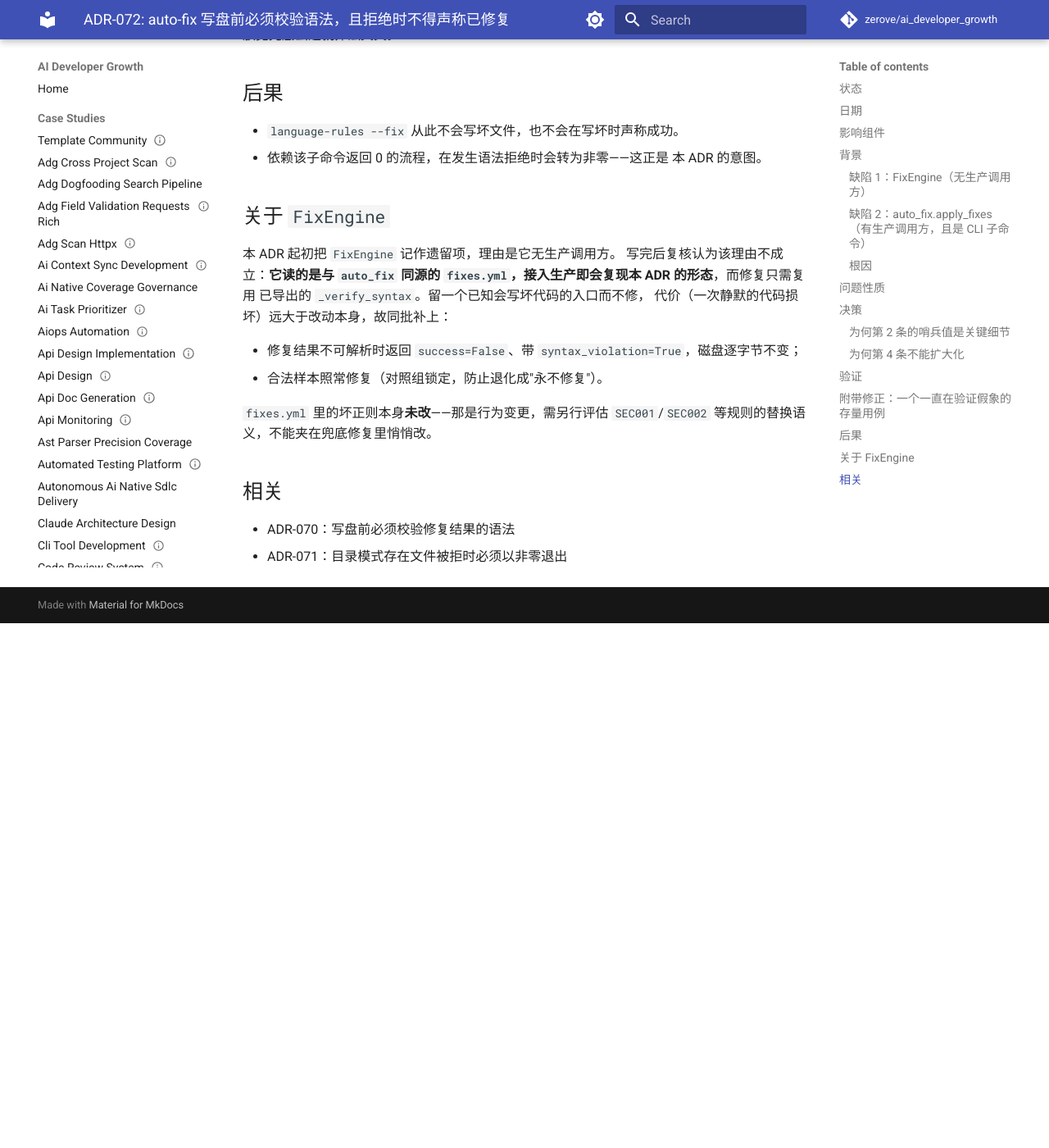
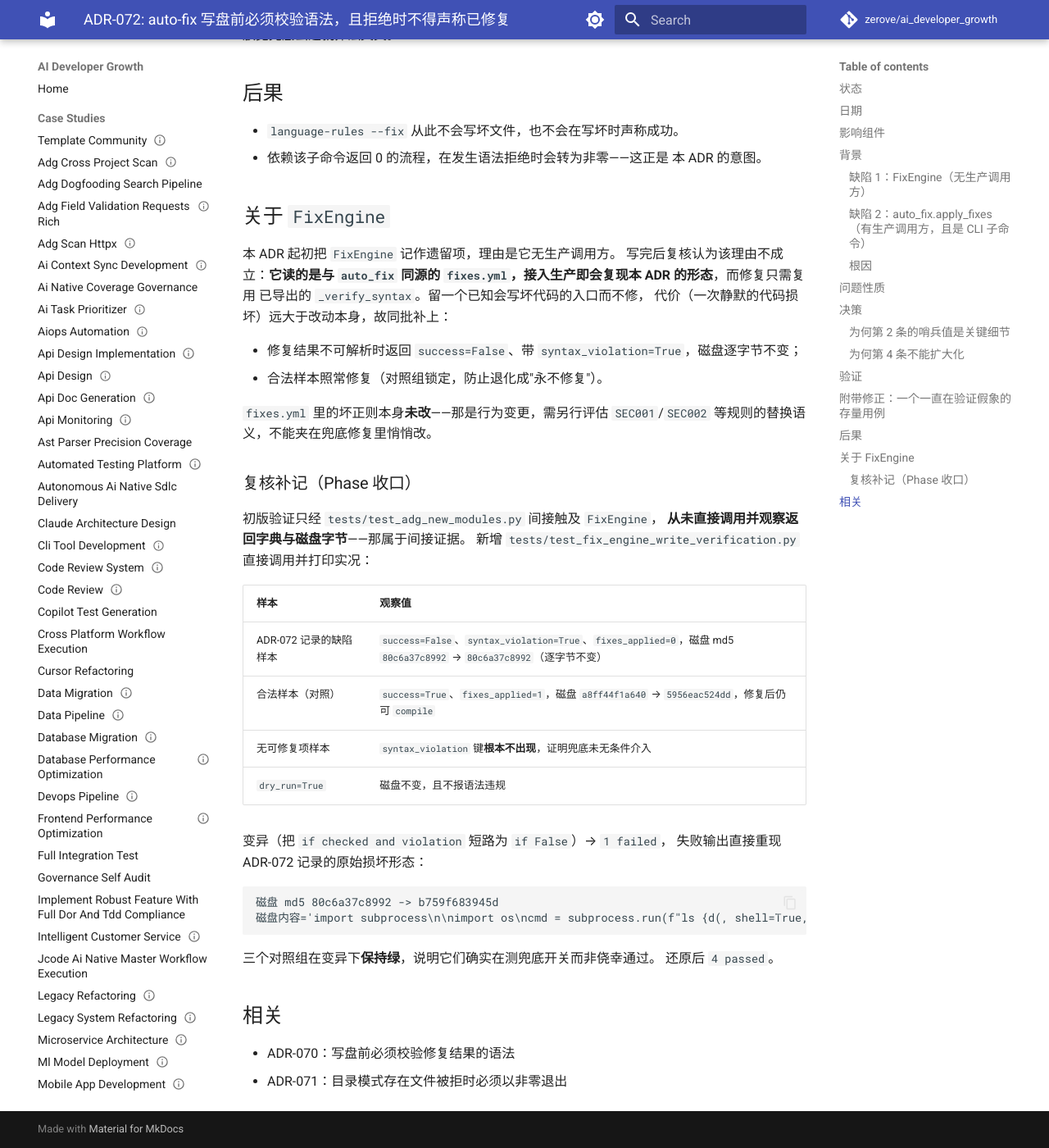
Before and after one commit to zerove/ai_developer_growth, an MkDocs documentation site: the page built from docs/adr/ADR-072-auto-fix-verify-syntax-before-write.md, in a window 1280 px wide and 1400 px high, scrolled down 3637 px. Shown: the whole window at 82% size. Built offline with MkDocs 1.6.1 and Material for MkDocs 9.7.7, drawn with Linux system fonts in a browser that asks for light colours; comment, search, counter and statistics services are not loaded; before the commit the page ends 4397 px from its top, so only the background shows below that.

Commit message:
test(fix-engine): 补 ADR-071/072 真实复核, FixEngine 首次直接观察 (ADR-072)
自动审查指出 ADR-071「目录退出码」与 ADR-072「写盘兜底 / FixEngine」
三个目标的反馈环从未闭合 —— 当时只有"测试绿", 没有"观察到行为"。
本轮用变异把两者区分开:

ADR-071: 回退 phase_runner.py 目录分支的 return 1
  -> 2 failed, 断言直接落在子进程 returncode 上, 还原 16 passed

ADR-072 变异 C: 拒绝项的 fixed 留空字符串
  -> 2 failed, 实测汇总退化回
     "Summary: 1 issues found, 1 auto-fixed, 0 manual fixes needed"
     正是本 ADR 要消灭的那句假绿灯, 证明哨兵值不是摆设
ADR-072 变异 B: 退出码不再反映写盘失败 -> 1 failed

FixEngine 此前只被 tests/test_adg_new_modules.py 间接触及, 从未有人
直接调用过。新增 tests/test_fix_engine_write_verification.py 直接调用
并打印实况:
  缺陷样本   success=False / syntax_violation=True / fixes_applied=0
             磁盘 md5 80c6a37c8992 -> 80c6a37c8992 (逐字节不变)
  合法样本   success=True / fixes_applied=1, 磁盘 a8ff44f1a640 ->
             5956eac524dd, 修复后仍可 compile  (对照组)
  干净样本   syntax_violation 键根本不出现, 证明兜底未无条件介入
  dry_run    磁盘不变且不报违规
变异(短路 if checked and violation) -> 1 failed, 失败输出直接重现
ADR-072 记录的原始损坏形态 subprocess.run(f"ls {d(, shell=True, ...") ;
三个对照组在变异下保持绿, 说明它们确实在测兜底开关。还原 4 passed。

门禁: 全量 -n 8 5040 passed; ruff check 全仓通过; format 467 文件;
mypy 222 文件无问题; 断链全有效; 治理文档 validate + check-index 通过;
check_hooks_json_integrity.sh 退出码 0。

未动: tools/scripts/rules_engine/checker.py.bak 是 9-15 的既存未跟踪
文件, 非本轮产物, 不擅自删除。

````diff
--- a/docs/adr/ADR-072-auto-fix-verify-syntax-before-write.md
+++ b/docs/adr/ADR-072-auto-fix-verify-syntax-before-write.md
@@ -164,6 +164,30 @@ ADR-070 的兜底写在 `ast_fixer` 内部，没有覆盖到这条路径。当
 `fixes.yml` 里的坏正则本身**未改**——那是行为变更，需另行评估
 `SEC001`/`SEC002` 等规则的替换语义，不能夹在兜底修复里悄悄改。
 
+### 复核补记（Phase 收口）
+
+初版验证只经 `tests/test_adg_new_modules.py` 间接触及 `FixEngine`，
+**从未直接调用并观察返回字典与磁盘字节**——那属于间接证据。
+新增 `tests/test_fix_engine_write_verification.py` 直接调用并打印实况：
+
+| 样本 | 观察值 |
+| --- | --- |
+| ADR-072 记录的缺陷样本 | `success=False`、`syntax_violation=True`、`fixes_applied=0`，磁盘 md5 `80c6a37c8992` → `80c6a37c8992`（逐字节不变） |
+| 合法样本（对照） | `success=True`、`fixes_applied=1`，磁盘 `a8ff44f1a640` → `5956eac524dd`，修复后仍可 `compile` |
+| 无可修复项样本 | `syntax_violation` 键**根本不出现**，证明兜底未无条件介入 |
+| `dry_run=True` | 磁盘不变，且不报语法违规 |
+
+变异（把 `if checked and violation` 短路为 `if False`）→ `1 failed`，
+失败输出直接重现 ADR-072 记录的原始损坏形态：
+
+```
+磁盘 md5 80c6a37c8992 -> b759f683945d
+磁盘内容='import subprocess\n\nimport os\ncmd = subprocess.run(f"ls {d(, shell=True, check=True)}")\n'
+```
+
+三个对照组在变异下**保持绿**，说明它们确实在测兜底开关而非侥幸通过。
+还原后 `4 passed`。
+
 ## 相关
 
 - ADR-070：写盘前必须校验修复结果的语法
````
Also changed, not shown: CONTEXT.md (+30 -14 lines), 1 other file.
